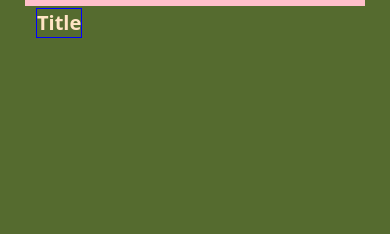
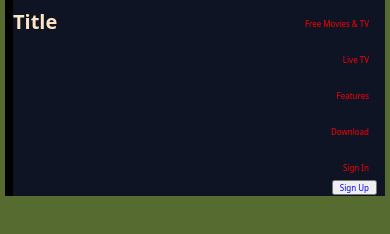
Before and after one commit to Genreee/genre-movies, a website built with Vite: page index.html in a window 390 px wide. Built offline with nearby package versions, Linux system fonts and the light colour scheme; a web font is replaced by a local one.

Commit message:
better responsive

```diff
--- a/index.html
+++ b/index.html
@@ -37,9 +37,8 @@
       <a href="">
         <li class="header__li">sign in</li>
         <a href="">
-          <button class="header__signup btn">sign up</button>
+          <div class="header__button"> <button class="header__signup btn">sign up</button></div>
     </ul>
-
 
   </header>
 
--- a/styles/header.scss
+++ b/styles/header.scss
@@ -1,6 +1,5 @@
 .container {
   max-width: 1024px;
-  border: 3px solid pink;
 }
 
 header {
@@ -11,43 +10,40 @@ header {
   color: bisque;
   position: absolute;
   top: 0.5rem;
-  border: 1px solid blue;
 }
 
 .header__ul {
   display: flex;
   justify-content: flex-end;
   list-style-type: none;
-  margin-right: 4.5em;
-  margin-left: 4.5em;
-  border: 1px solid gold;
+  align-items: center;
+
 }
 .header__li {
   background-color: var(--clr-semi-dark);
+
   padding: 1rem;
 }
 .header__signup {
-  position: absolute;
-  top: 1em;
+  top: 1.2em;
 }
 
-@media (max-width: 708px) {
+@media (max-width: 1024px) {
   .container {
-    max-width: 570px;
+    max-width: 880px;
   }
   .header__ul {
     font-size: var(--size-xs);
     padding-left: 1em;
-
   }
   .header__signup {
     top: 1.5em;
   }
 }
 
-@media (max-width: 570px) {
+@media (max-width: 880px) {
   .container {
-    max-width: 470px;
+    max-width: 700px;
   }
   .title {
     font-size: var(--size-xl);
@@ -60,14 +56,31 @@ header {
   }
 }
 
-@media (max-width: 470px) {
+@media (max-width: 700px) {
   .container {
-    max-width: 340px;
+    max-width: 600px;
   }
-  .header__ul{
-    display: none;
+}
+
+@media (max-width: 446px) {
+  .container {
+    max-width: 380px;
   }
-
-
-
+  .header__ul {
+    flex-direction: column;
+    align-items: flex-end;
+    margin-right: -0.5rem;
+   background-color: var(--clr-semi-dark);
+    margin-left: 0;
+  }
+  .header__li {
+    padding-bottom: 0.5em;
+  }
+  .header__signup {
+    margin-right: 1em;
+  }
+  .header__button {
+    background-color: var(--clr-semi-dark);
+    padding-left: 1em;
+  }
 }
--- a/styles/utils.css
+++ b/styles/utils.css
@@ -16,8 +16,10 @@
 a {
   text-decoration: none;
   color: red;
+   text-transform: capitalize;
 }
 
 .btn{
   color: blue;
+  text-transform: capitalize;
 }
```
Also changed, not shown: styles/header.css, 1 other file.
